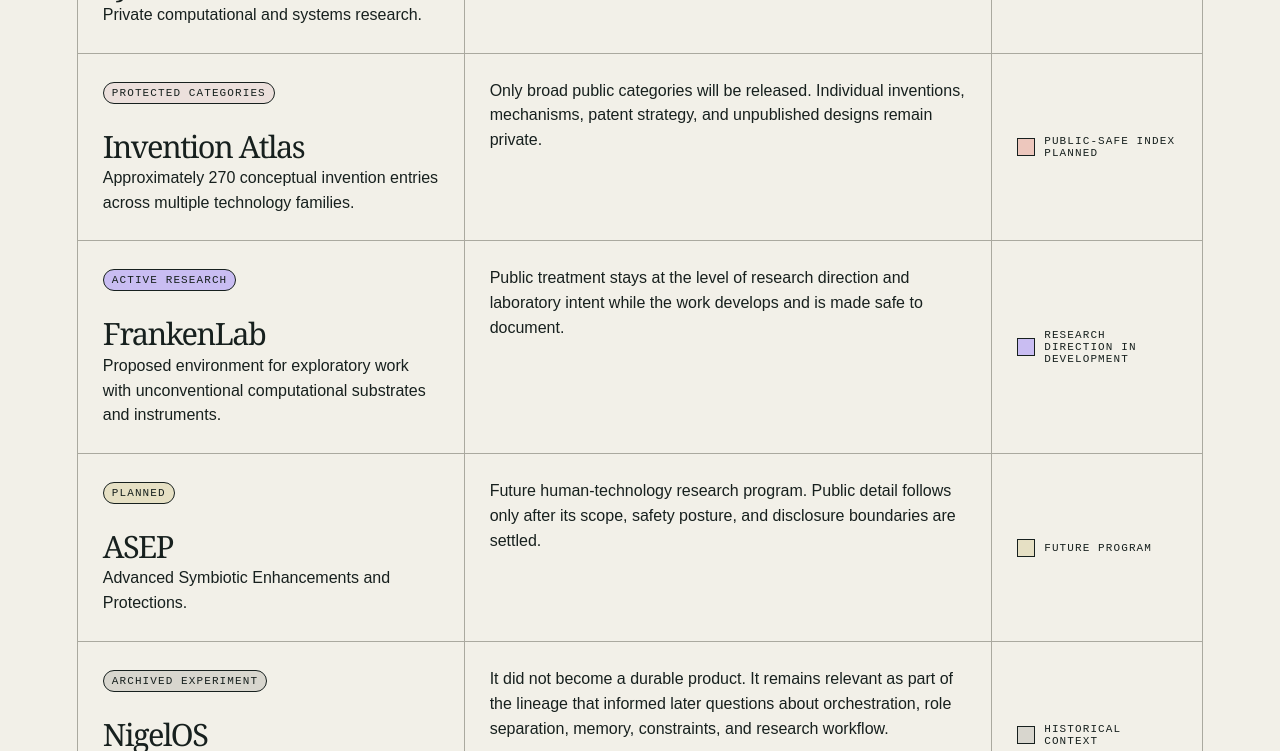
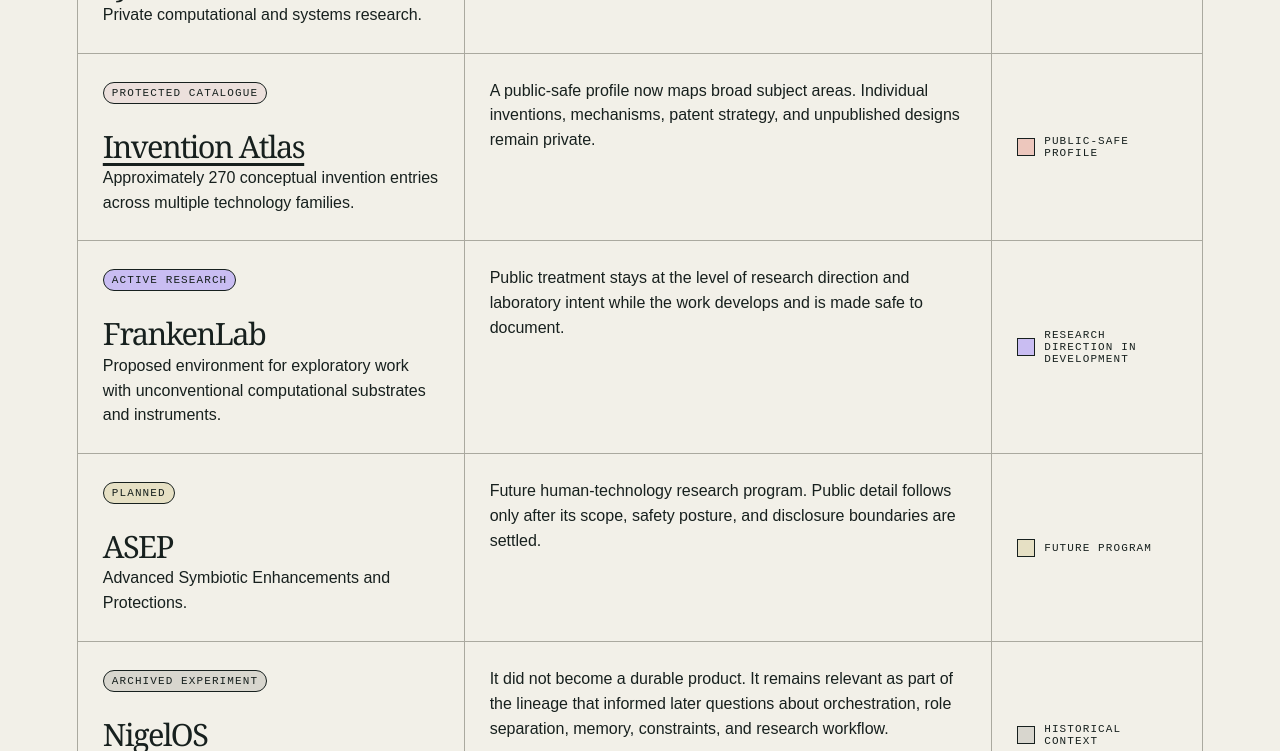
Before and after one commit to trillionheir222/nigelaen-research, a plain HTML site: page research-release-board.html in a window 1280 px wide. Shown: the part 2932-3683 px from the top of the page. Drawn offline with Linux system fonts and the light colour scheme.

Commit message:
Update Invention Atlas release status

```diff
--- a/research-release-board.html
+++ b/research-release-board.html
@@ -493,8 +493,8 @@
           </article>
           <article class="row">
             <div>
-              <span class="tag protected">Protected categories</span>
-              <h3>Invention Atlas</h3>
+              <span class="tag protected">Protected catalogue</span>
+              <h3><a href="invention-atlas.html">Invention Atlas</a></h3>
               <p>
                 Approximately 270 conceptual invention entries across multiple
                 technology families.
@@ -502,14 +502,14 @@
             </div>
             <div>
               <p>
-                Only broad public categories will be released. Individual
+                A public-safe profile now maps broad subject areas. Individual
                 inventions, mechanisms, patent strategy, and unpublished designs
                 remain private.
               </p>
             </div>
             <div class="status-cell">
               <i class="marker lock" aria-hidden="true"></i
-              ><span class="status">Public-safe index planned</span>
+              ><span class="status">Public-safe profile</span>
             </div>
           </article>
           <article class="row">
@@ -793,8 +793,7 @@
           <p class="label">Next public releases</p>
           <h2>Documentation follows readiness, not pressure.</h2>
           <p>
-            Planned additions include the public-safe Invention Atlas, a
-            verified publication gallery, an About &amp; Timeline profile,
+            Planned additions include a verified publication gallery,
             Creative Practice, and future profiles only when their source
             material and disclosure boundaries are ready.
           </p>
```
